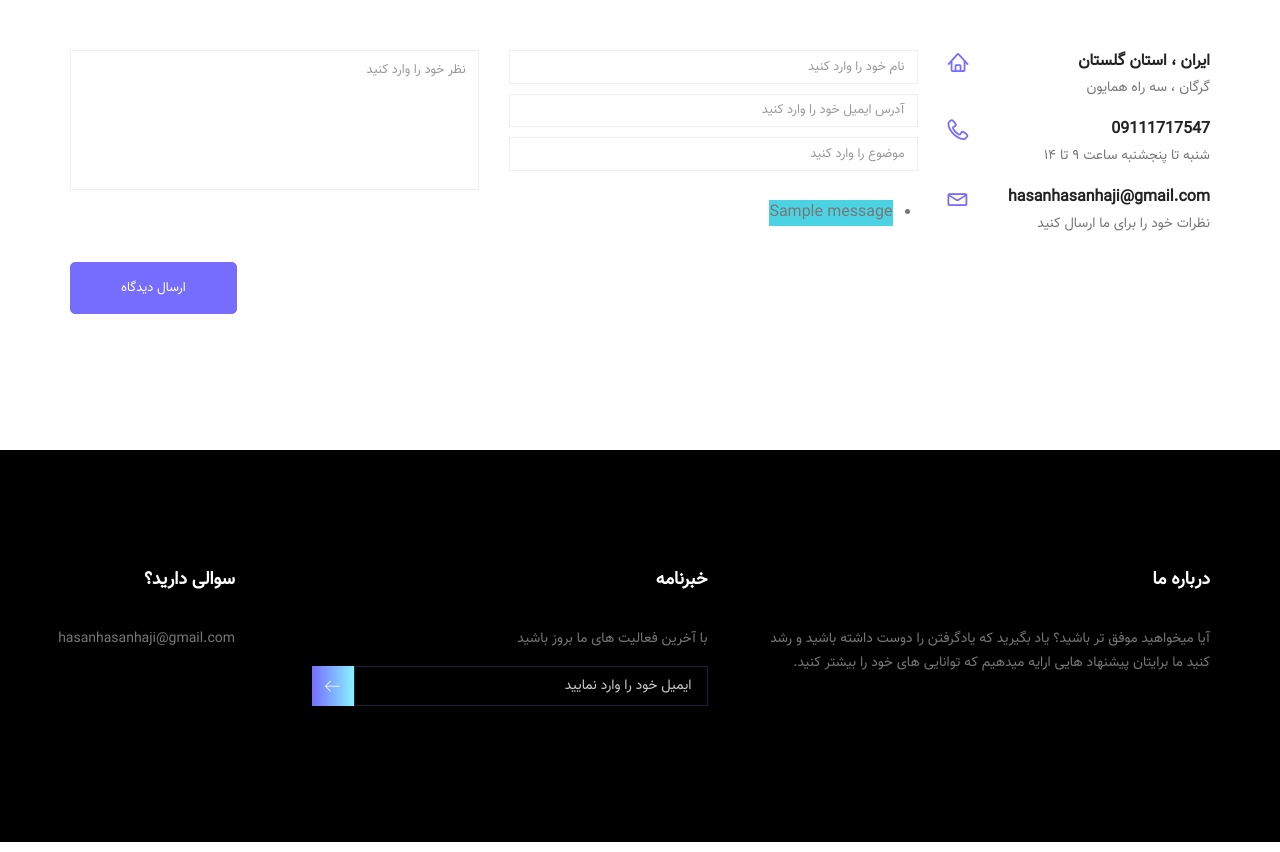
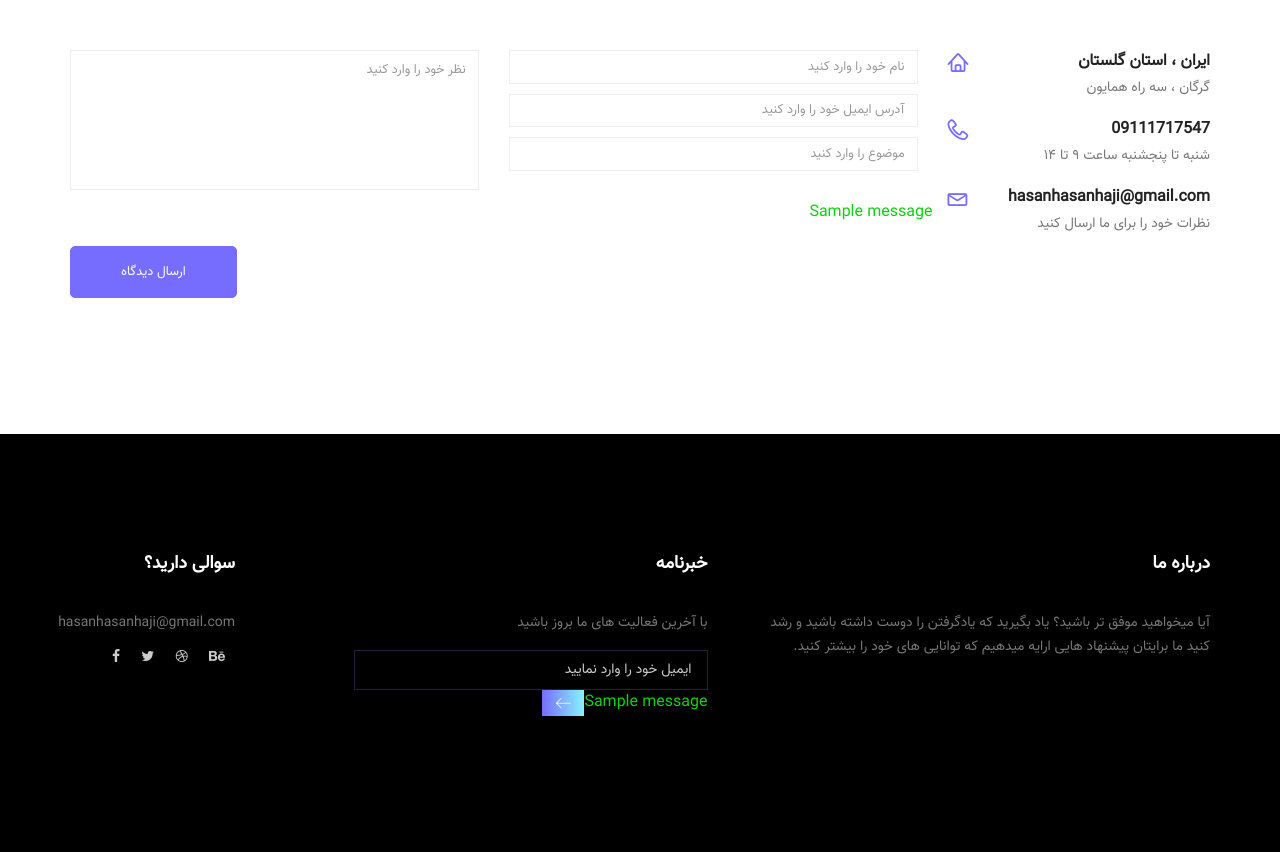
Before and after one commit to hasanhasanhaji/my_cv_website, a Django app: page /contact/ in a window 1280 px wide. Shown: the part 1050-1902 px from the top of the page. Run offline with Django 5.2, Linux system fonts and the light colour scheme; tables that the repository leaves empty hold one stand-in row (values such as "Sample post"); one stand-in notice (Sample message) is shown; some libraries are stand-ins or nearby versions.

Commit message:
complete message prompt
complete message prompt for these
1- newsletter
2- contact form

```diff
--- a/cvweb/forms.py
+++ b/cvweb/forms.py
@@ -5,7 +5,7 @@ from captcha.fields import CaptchaField
 
 
 class ContactForm(ModelForm):
-    captcha = CaptchaField()  # it's for captcha
+    # captcha = CaptchaField()  # it's for captcha
     class Meta:
         model = Contact
         fields = '__all__'  # چه فیلدهایی داشته باشه فرم من
--- a/cvweb/views.py
+++ b/cvweb/views.py
@@ -1,4 +1,4 @@
-from django.shortcuts import render
+from django.shortcuts import render, redirect
 from cvweb.forms import NewsletterForm, ContactForm
 from django.http import HttpResponseRedirect
 from django.contrib import messages
@@ -25,9 +25,11 @@ def contact_view(request):
         form = ContactForm(request.POST)
         if form.is_valid():
             form.save()
-            messages.add_message(request, messages.SUCCESS, "Your ticket submitted very well")
+            messages.add_message(request, messages.SUCCESS, "پیام شما با موفقیت ارسال شد.")
+            return redirect('/contact')
         else:
-            messages.add_message(request, messages.ERROR, "Your ticket didnt submitted successfully")
+            messages.add_message(request, messages.ERROR, "متاسفانه پیام شما ارسال نشد.")
+            return redirect('/contact')
     form = ContactForm()
     return render(request, 'website/contact.html', {'form': form})
 
@@ -50,9 +52,10 @@ def newsletter_view(request):
 
         if form.is_valid():
             form.save()
-            messages.add_message(request, messages.SUCCESS, "Your ticket submitted very well")
+            print("hi")
+            messages.add_message(request, messages.SUCCESS, "ایمیل شما با موفقیت ثبت شد.")
             return HttpResponseRedirect('/')
 
         else:
-            messages.add_message(request, messages.ERROR, "Your ticket didnt submitted successfully")
+            messages.add_message(request, messages.ERROR, "خطا در ثبت ایمیل!")
             return HttpResponseRedirect('/')
--- a/statics/css/style.css
+++ b/statics/css/style.css
@@ -4008,3 +4008,25 @@ h6 {
 .flip_H {
     transform: scale(-1, 1);
 }
+
+ul.messages {
+  list-style:none;
+  padding: 0;
+  margin: 0;
+}
+
+li.message {
+  padding: 10px;
+  margin: 10px 0;
+  border-radius: 5px;
+}
+
+li.success {
+  background-color: transparent; /* Green background for success messages */
+  color: #0cd210; /* White text color for success messages */
+}
+
+li.error {
+  background-color: transparent; /* Red background for error messages */
+  color: #e81111; /* White text color for error messages */
+}
--- a/templates/base.html
+++ b/templates/base.html
@@ -111,6 +111,15 @@
                                        placeholder="ایمیل خود را وارد نمایید" onfocus="this.placeholder = ''"
                                        onblur="this.placeholder = 'آدرس ایمیل '" required="" type="email">
 
+                                {% if messages %}
+                                <ul class="messages">
+                                    {% for message in messages %}
+                                    <li
+                                            {% if message.tags %} class="{{ message.tags }}" {% endif %}>{{ message }}
+                                    </li>
+                                    {% endfor %}
+                                </ul>
+                                {% endif %}
 
                                 <button class="btn sub-btn" dir="ltr" type="submit"><span
                                         class="lnr lnr-arrow-left"></span></button>
@@ -130,12 +139,12 @@
                         <h3>سوالی دارید؟</h3>
                     </div>
                     <p>hasanhasanhaji@gmail.com</p>
-                    <!--        					<ul class="list" dir="ltr" >-->
-                    <!--        						<li><a href="#"><i class="fa fa-facebook"></i></a></li>-->
-                    <!--        						<li><a href="#"><i class="fa fa-twitter"></i></a></li>-->
-                    <!--        						<li><a href="#"><i class="fa fa-dribbble"></i></a></li>-->
-                    <!--        						<li style="margin-right: 10px!important;"><a href="#"><i class="fa fa-behance"></i></a></li>-->
-                    <!--        					</ul>-->
+                    <ul class="list" dir="ltr">
+                        <li><a href="#"><i class="fa fa-facebook"></i></a></li>
+                        <li><a href="#"><i class="fa fa-twitter"></i></a></li>
+                        <li><a href="#"><i class="fa fa-dribbble"></i></a></li>
+                        <li style="margin-right: 10px!important;"><a href="#"><i class="fa fa-behance"></i></a></li>
+                    </ul>
                 </aside>
             </div>
         </div>
--- a/templates/website/contact.html
+++ b/templates/website/contact.html
@@ -54,7 +54,10 @@
                 </div>
             </div>
             <div class="col-lg-9">
+
+
                 <form class="row contact_form" action="{% url 'cvweb:contact' %}" method="post" novalidate="novalidate">
+                    {% csrf_token %}
                     <div class="col-md-6">
                         <div class="form-group">
                             <input type="name" class="form-control" name="name" placeholder="نام خود را وارد کنید">
@@ -74,7 +77,6 @@
                                       placeholder="نظر خود را وارد کنید"></textarea>
                         </div>
                     </div>
-                    {% csrf_token %}
                     {% if messages %}
                     <ul class="messages">
                         {% for message in messages %}
@@ -85,7 +87,6 @@
                     </ul>
                     {% endif %}
 
-                    {{form.captcha}}
                     <div class="col-md-12 text-right">
                         <button type="submit" value="submit" class="btn submit_btn" style="float: left;">ارسال دیدگاه
                         </button>
--- a/website/urls.py
+++ b/website/urls.py
@@ -35,7 +35,7 @@ urlpatterns = [
     path('robots.txt/', include('robots.urls')),
     path("__debug__/", include("debug_toolbar.urls")),
     path('summernote/', include('django_summernote.urls')),
-    path('captcha/', include('captcha.urls'))
+    # path('captcha/', include('captcha.urls'))
 ]
 
 urlpatterns += static(settings.STATIC_URL, document_root=settings.STATIC_ROOT)
```
